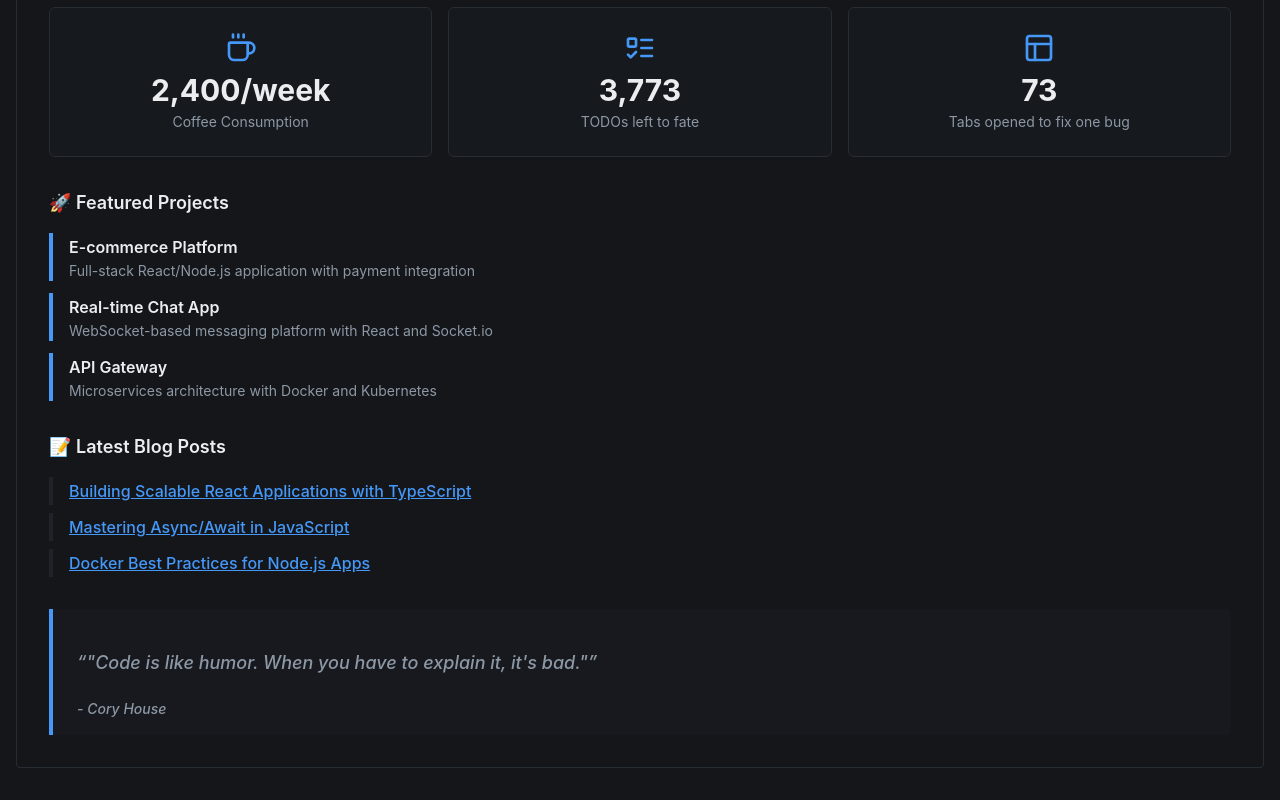
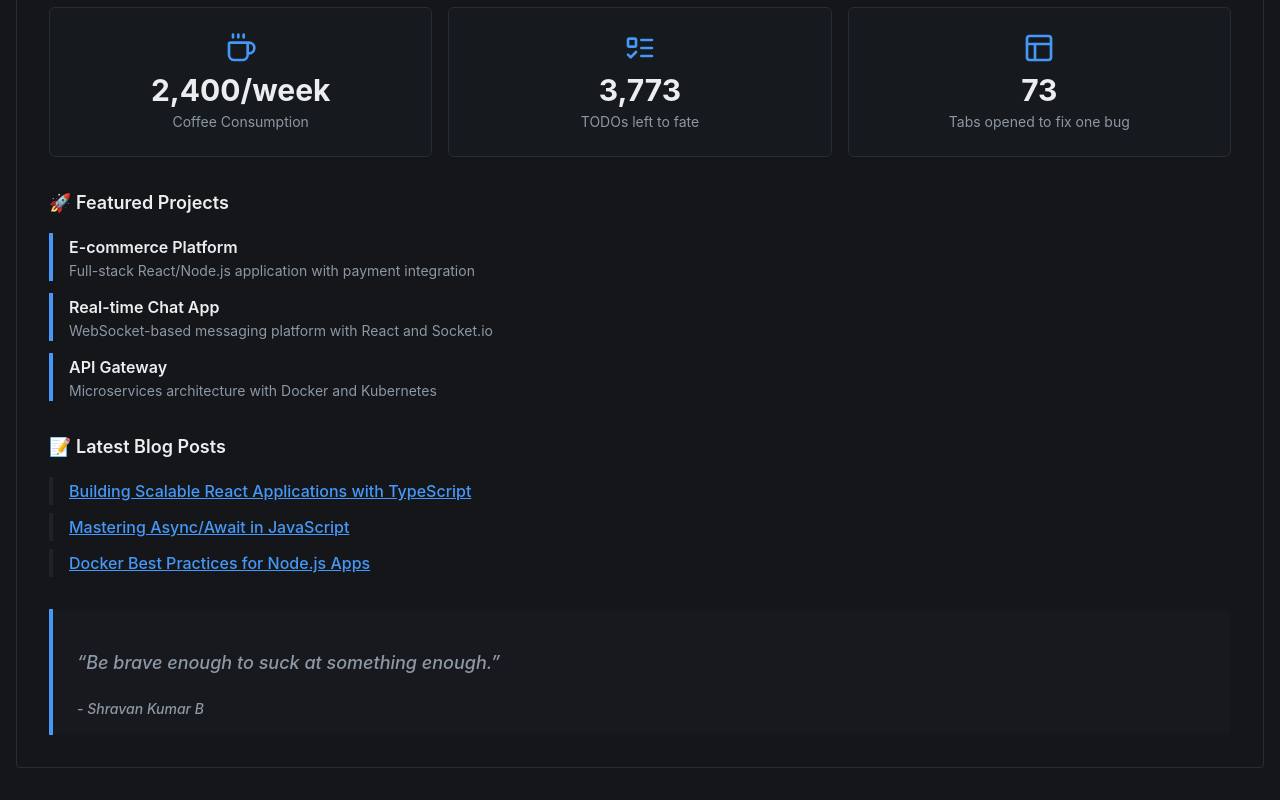
Before and after one commit to zhravan/ohmyfork, a React (Vite) app: page /ohmyfork/ in a window 1280 px wide. Shown: the part 1225-2025 px from the top of the page. Built offline with nearby package versions, Linux system fonts and the light colour scheme.

Commit message:
typo: fix quote and author name

```diff
--- a/src/components/ReadmeSection.tsx
+++ b/src/components/ReadmeSection.tsx
@@ -1,5 +1,5 @@
 import {
-    Calendar, Coffee, Github, Linkedin, ListTodo, Mail, MapPin, PanelsTopLeft, Twitter
+  Calendar, Coffee, Github, Linkedin, ListTodo, Mail, MapPin, PanelsTopLeft, Twitter
 } from 'lucide-react';
 import React, { useEffect, useRef, useState } from 'react';
 
@@ -121,7 +121,7 @@ export function ReadmeSection() {
                 </Button>
                 <Button asChild variant="outline" size="sm" className="justify-start">
                   <a href="https://x.com/zhravan" target="_blank" rel="noopener noreferrer" className="text-primary no-underline">
-                    <span className="w-4 h-4 mr-2 flex items-center justify-center" style={{fontWeight: 'bold', fontSize: '1.1em'}}>𝕏</span>
+                    <span className="w-4 h-4 mr-2 flex items-center justify-center" style={{ fontWeight: 'bold', fontSize: '1.1em' }}>𝕏</span>
                     X
                   </a>
                 </Button>
@@ -223,9 +223,9 @@ export function ReadmeSection() {
 
           <blockquote className="border-l-4 border-primary pl-6 py-4 bg-muted/30 rounded-r-lg">
             <p className="italic text-muted-foreground text-lg leading-relaxed">
-              "Code is like humor. When you have to explain it, it's bad."
+              Be brave enough to suck at something enough.
             </p>
-            <cite className="text-sm text-muted-foreground font-medium block mt-2">- Cory House</cite>
+            <cite className="text-sm text-muted-foreground font-medium block mt-2">- Shravan Kumar B</cite>
           </blockquote>
         </div>
       </div>
```
